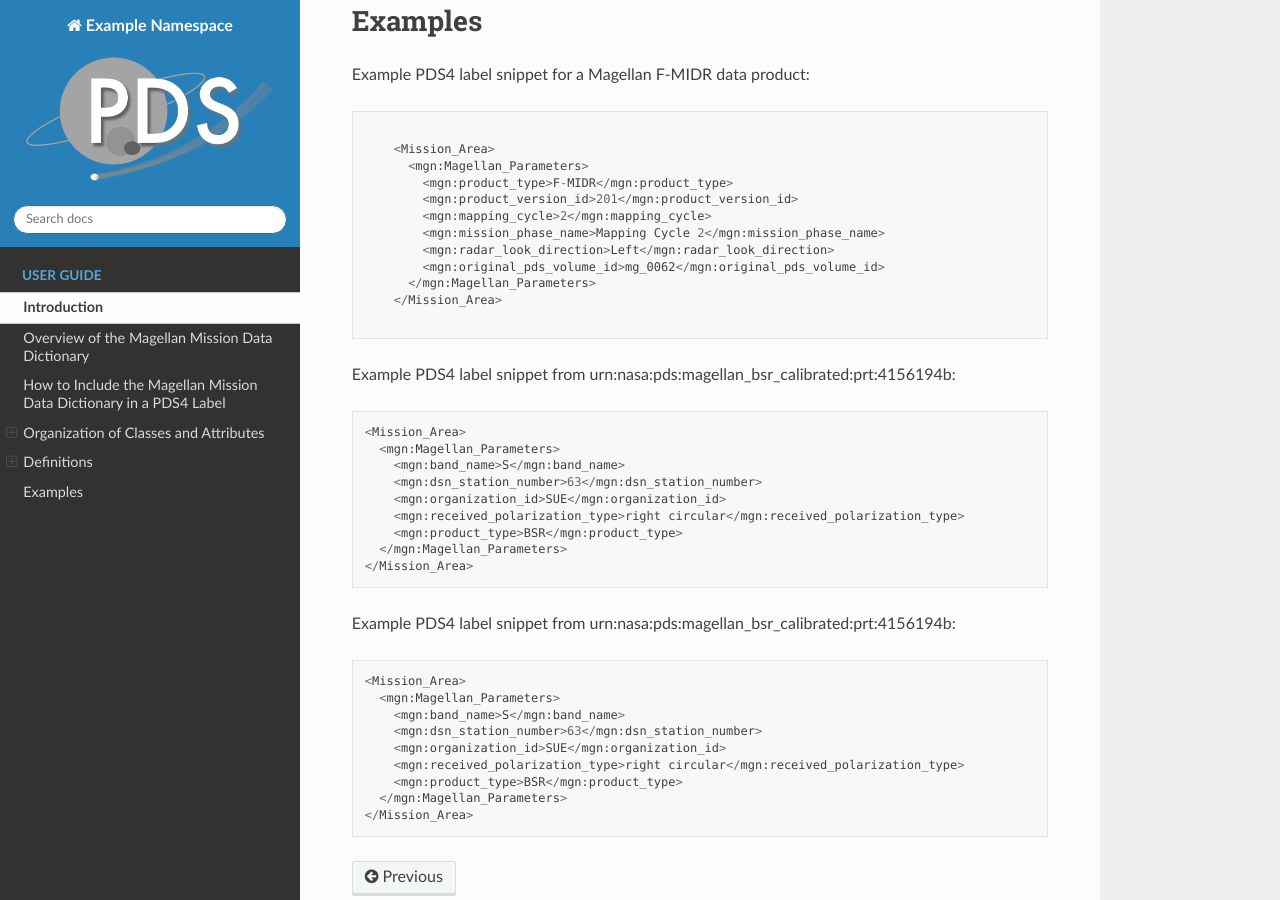
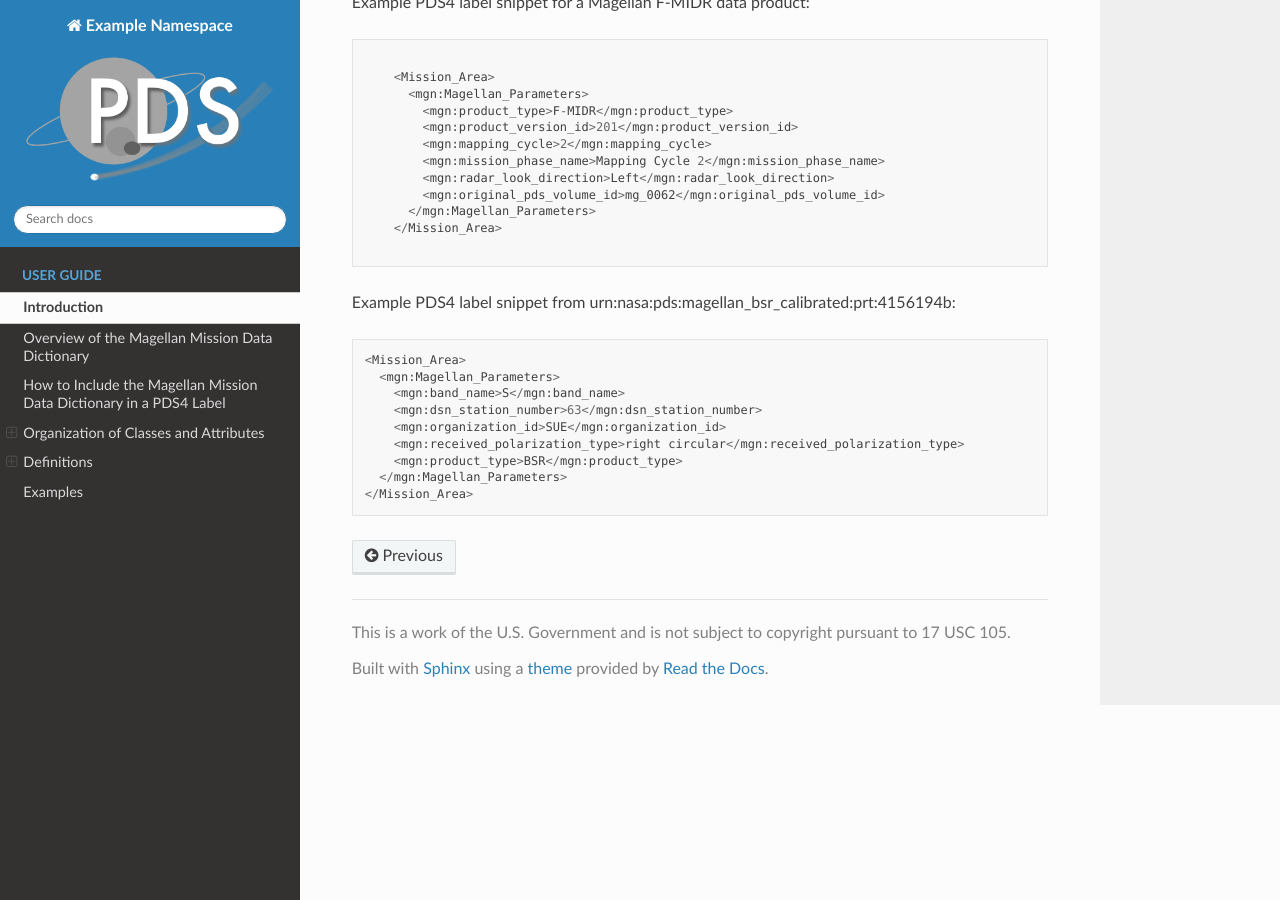
Before and after one commit to pds-data-dictionaries/ldd-mgn, a Sphinx documentation site: the page built from docs/source/user/user-guide.md, in a window 1280 px wide and 900 px high, scrolled down 10595 px. Built offline with Sphinx 7.4.7 and the Read the Docs theme 3.1.0, drawn with Linux system fonts in a browser that asks for light colours; some of the changed text lies outside the part shown.

Commit message:
Update user-guide.md

````diff
--- a/docs/source/user/user-guide.md
+++ b/docs/source/user/user-guide.md
@@ -1,24 +1,21 @@
 PDS4 Magellan Mission Dictionary User's Guide
 2023-10-06 Jennifer Ward
-2024-12-01 Ethan I. Schaefer
-2024-12-01 Ethan I. Schaefer
+2024-12-03 Ethan I. Schaefer
 
 # Introduction
-   1. Purpose of this User's Guide
-   - This User's Guide provides an overview of the Magellan Mission Data Dictionary. It details how to include the dictionary in a PDS4 label, describes the organization of classes and attributes, provides definitions of the classes and attributes, and lists examples of labels that use it.
-   2. Audience
-   - This User's Guide should be useful to data providers intending to archive Magellan data with PDS as well as PDS Nodes who are working with these data providers.
+1. Purpose of this User's Guide
+    - This User's Guide provides an overview of the Magellan Mission Data Dictionary. It details how to include the dictionary in a PDS4 label, describes the organization of classes and attributes, provides definitions of the classes and attributes, and lists examples of labels that use it.
+2. Audience
+    - This User's Guide should be useful to data providers intending to archive Magellan data with PDS as well as PDS Nodes who are working with these data providers.
 
 # Overview of the Magellan Mission Data Dictionary
-
 The Magellan Mission Data Dictionary contains classes and attributes specific to the Magellan mission and its instruments.
 Steward: Jennifer Ward, PDS Geosciences Node, geosci@wunder.wustl.edu
 
 # How to Include the Magellan Mission Data Dictionary in a PDS4 Label
-
 The dictionary consists of a set of files with names in the form PDS4_MGN_xxxx_yyyy.ext, where
 - xxxx = the PDS4 Information Model version, e.g. 1M00
-- yyyy = the MGN Mission Dictionary version, e.g. 1100
+- yyyy = the Magellan Mission Dictionary version, e.g. 1100
 
 and the file extensions are
 
@@ -42,8 +39,8 @@
    <Product_Observational xmlns="http://pds.nasa.gov/pds4/pds/v1"
        xmlns:mgn="http://pds.nasa.gov/pds4/mission/mgn/v1"
        xmlns:xsi="http://www.w3.org/2001/XMLSchema-instance"
-       xsi:schemaLocation="http://pds.nasa.gov/pds4/pds/v1           https://pds.nasa.gov/pds4/pds/v1/PDS4_PDS_1M00.xsd
-                           http://pds.nasa.gov/pds4/mission/mgn/v1   https://pds.nasa.gov/pds4/mission/mgn/v1/PDS4_MGN_1M00_1100.xsd">
+       xsi:schemaLocation="http://pds.nasa.gov/pds4/pds/v1  https://pds.nasa.gov/pds4/pds/v1/PDS4_PDS_1M00.xsd
+                           http://pds.nasa.gov/pds4/mission/mgn/v1  https://pds.nasa.gov/pds4/mission/mgn/v1/PDS4_MGN_1M00_1100.xsd">
 ```
 
 The following is an example showing the location of the Magellan dictionary classes and attributes in a PDS4 label.
@@ -377,9 +374,7 @@
 - Nillable: No
 
 # Examples
-
 Example PDS4 label snippet for a Magellan F-MIDR data product:
-
 ```
 
     <Mission_Area>
@@ -394,18 +389,6 @@
     </Mission_Area>
 
 ```
-Example PDS4 label snippet from urn:nasa:pds:magellan_bsr_calibrated:prt:4156194b:
-```
-<Mission_Area>
-  <mgn:Magellan_Parameters>
-    <mgn:band_name>S</mgn:band_name>
-    <mgn:dsn_station_number>63</mgn:dsn_station_number>
-    <mgn:organization_id>SUE</mgn:organization_id>
-    <mgn:received_polarization_type>right circular</mgn:received_polarization_type>
-    <mgn:product_type>BSR</mgn:product_type>
-  </mgn:Magellan_Parameters>
-</Mission_Area>
-```
 
 Example PDS4 label snippet from urn:nasa:pds:magellan_bsr_calibrated:prt:4156194b:
 ```
````
